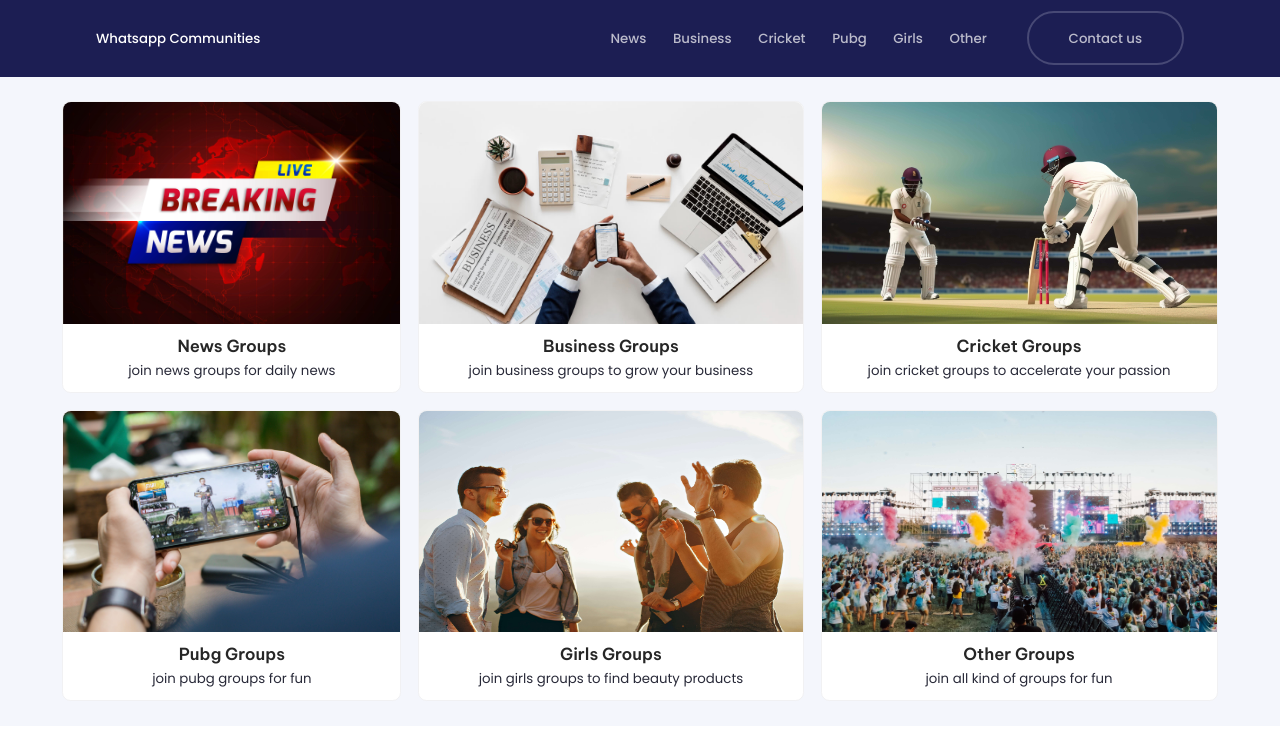
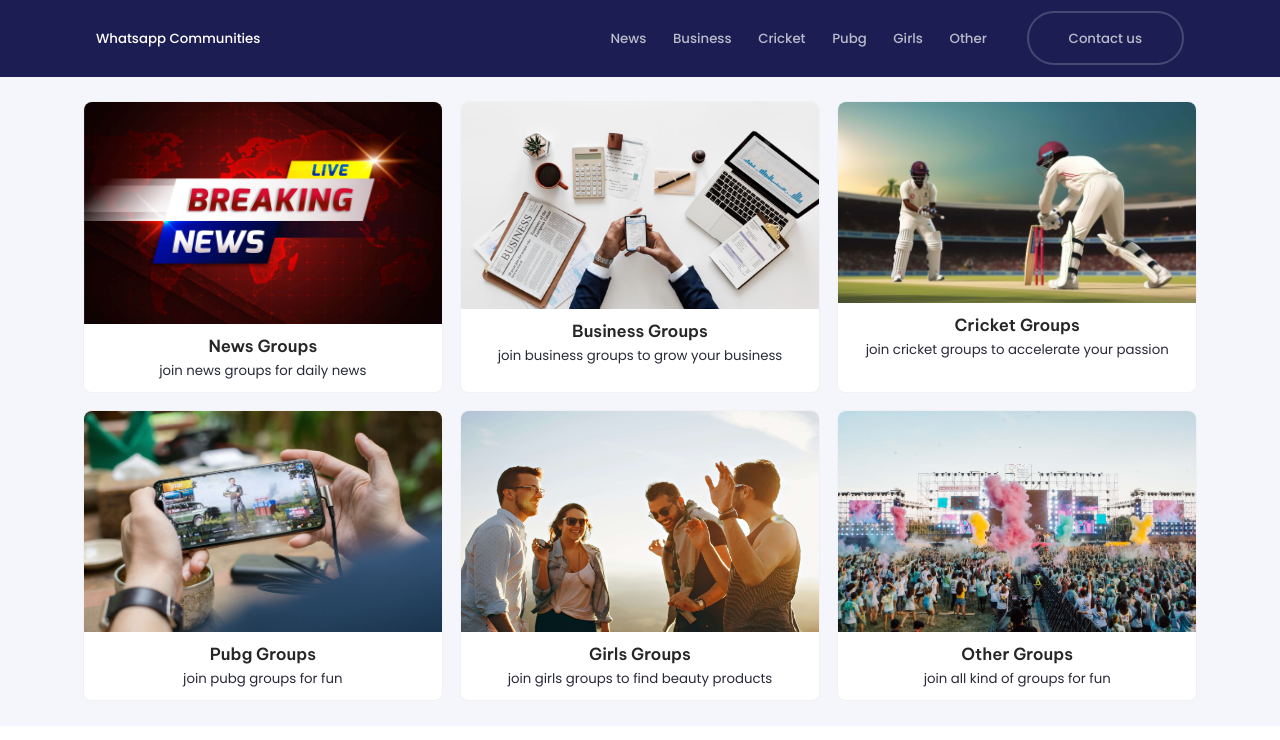
Before and after one commit to Tahirasif31/whatsappgrouplinks_next.js, a Next.js app: page /categories in a window 1280 px wide. Shown: the top 740 px of the page. Built offline with nearby package versions, Linux system fonts and the light colour scheme.

Commit message:
next image component implimented

```diff
--- a/app/categories/CategoriesCard.jsx
+++ b/app/categories/CategoriesCard.jsx
@@ -1,5 +1,6 @@
 import Link from "next/link";
 import styles from "./CategoriesCard.module.css";
+import Image from "next/image";
 
 function CategoriesCard({ category, key }) {
   return (
@@ -9,7 +10,13 @@ function CategoriesCard({ category, key }) {
       id={key}
     >
       <div className={styles.card}>
-        <img className={styles.img} src={category.img} />
+        <Image
+          className={styles.img}
+          src={category.img}
+          width={500}
+          height={300}
+          layout="responsive"
+        />
         <div className={styles.textContainer}>
           <h3 className={styles.title}>{category.title}</h3>
           <p className={styles.description}>{category.description}</p>
```
